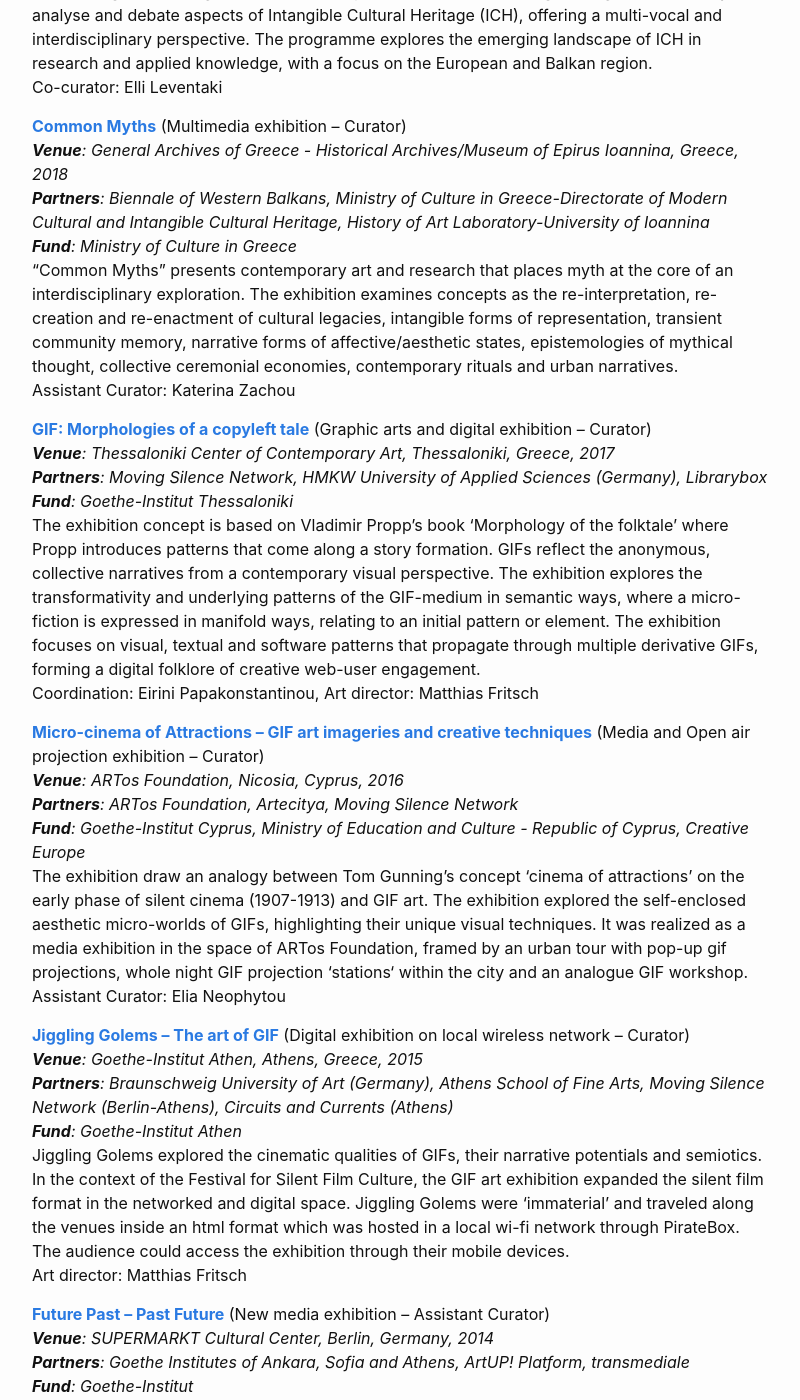
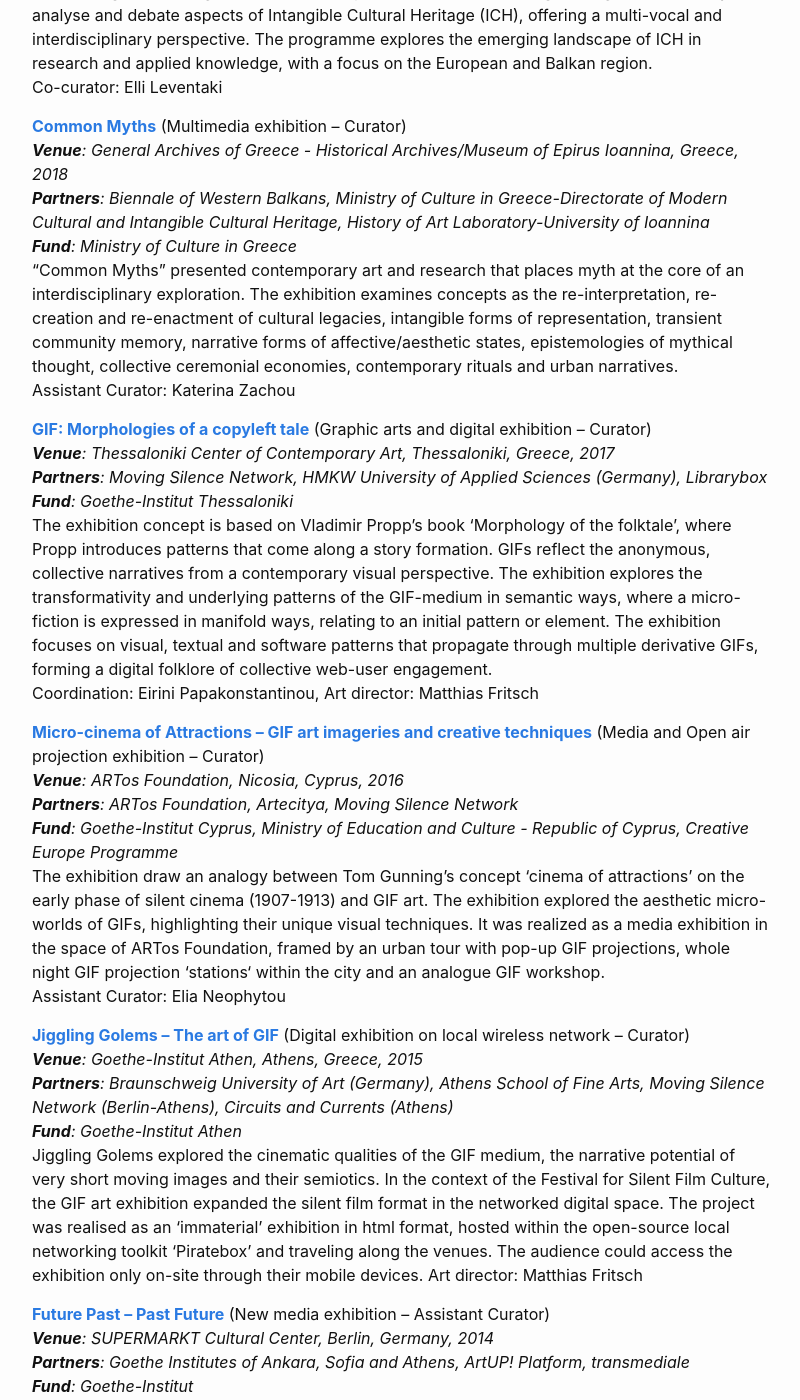
Before and after one commit to mziku/mziku.github.io, a Jekyll site: the page built from curatorial.md, in a window 1280 px wide and 1400 px high, scrolled down 688 px. Shown: the whole window, without its empty margins (238-1038 px from the left). Built offline with Jekyll 4.4.1, drawn with Linux system fonts in a browser that asks for light colours; some of the changed text lies outside the part shown.

Commit message:
Update curatorial.md

```diff
--- a/curatorial.md
+++ b/curatorial.md
@@ -15,7 +15,7 @@
 *__Venue__: Silversmithing Museum (Piraeus Bank Group Cultural Foundation), Greece, 2019*
 *__Partners__: Biennale of Western Balkans, ICOM-International Council of Museums, GLAM Hack, Balkans Beyond Borders, History of Art Laboratory-University of Ioannina*
 *__Fund__: Ministry of Culture in Greece*
-Part of the official ICOM programme for the International Museum Day's and its 2019 subject "Museums as cultural hubs: the future of tradition". A curated event with talks, workshop and screenings intended as a project on-the-go that will keep on exploring cultural heritage in relation to technology, communities and new media.
+Part of the official ICOM programme for the International Museum Day's and its 2019 subject "Museums as cultural hubs: the future of tradition". A curated event with presentations, screenings and a workshop on the creative reuses of digital cultural heritage intended as a project on-the-go that will keep on exploring cultural heritage in relation to technology, communities and new media.
 Co-curator: Elli Leventaki
 
 [**Intangible Meetings**](https://bowb.org/?p=6054) (International Conference – Organizer)
@@ -29,28 +29,28 @@
 *__Venue__: General Archives of Greece - Historical Archives/Museum of Epirus Ioannina, Greece, 2018*
 *__Partners__: Biennale of Western Balkans, Ministry of Culture in Greece-Directorate of Modern Cultural and Intangible Cultural Heritage, History of Art Laboratory-University of Ioannina*
 *__Fund__: Ministry of Culture in Greece*
-“Common Myths” presents contemporary art and research that places myth at the core of an interdisciplinary exploration. The exhibition examines concepts as the re-interpretation, re-creation and re-enactment of cultural legacies, intangible forms of representation, transient community memory, narrative forms of affective/aesthetic states, epistemologies of mythical thought, collective ceremonial economies, contemporary rituals and urban narratives.
+“Common Myths” presented contemporary art and research that places myth at the core of an interdisciplinary exploration. The exhibition examines concepts as the re-interpretation, re-creation and re-enactment of cultural legacies, intangible forms of representation, transient community memory, narrative forms of affective/aesthetic states, epistemologies of mythical thought, collective ceremonial economies, contemporary rituals and urban narratives.
 Assistant Curator: Katerina Zachou
 
 [**GIF: Morphologies of a copyleft tale**](https://www.cact.gr/en/news/movingsilence) (Graphic arts and digital exhibition – Curator)
 *__Venue__: Thessaloniki Center of Contemporary Art, Thessaloniki, Greece, 2017*
 *__Partners__: Moving Silence Network, HMKW University of Applied Sciences (Germany), Librarybox*
 *__Fund__: Goethe-Institut Thessaloniki*
-The exhibition concept is based on Vladimir Propp's book 'Morphology of the folktale' where Propp introduces patterns that come along a story formation. GIFs reflect the anonymous, collective narratives from a contemporary visual perspective. The exhibition explores the transformativity and underlying patterns of the GIF-medium in semantic ways, where a micro-fiction is expressed in manifold ways, relating to an initial pattern or element. The exhibition focuses on visual, textual and software patterns that propagate through multiple derivative GIFs, forming a digital folklore of creative web-user engagement.
+The exhibition concept is based on Vladimir Propp's book 'Morphology of the folktale', where Propp introduces patterns that come along a story formation. GIFs reflect the anonymous, collective narratives from a contemporary visual perspective. The exhibition explores the transformativity and underlying patterns of the GIF-medium in semantic ways, where a micro-fiction is expressed in manifold ways, relating to an initial pattern or element. The exhibition focuses on visual, textual and software patterns that propagate through multiple derivative GIFs, forming a digital folklore of collective web-user engagement.
 Coordination: Eirini Papakonstantinou, Art director: Matthias Fritsch
 
 [**Micro-cinema of Attractions – GIF art imageries and creative techniques**](https://artosfoundation.org/?project=con-temporary-urbanity) (Media and Open air projection exhibition – Curator)
 *__Venue__: ARTos Foundation, Nicosia, Cyprus, 2016*
 *__Partners__: ARTos Foundation, Artecitya, Moving Silence Network*
-*__Fund__: Goethe-Institut Cyprus, Ministry of Education and Culture - Republic of Cyprus, Creative Europe*
-The exhibition draw an analogy between Tom Gunning's concept 'cinema of attractions' on the early phase of silent cinema (1907-1913) and GIF art. The exhibition explored the self-enclosed aesthetic micro-worlds of GIFs, highlighting their unique visual techniques. It was realized as a media exhibition in the space of ARTos Foundation, framed by an urban tour with pop-up gif projections, whole night GIF projection ‘stations‘ within the city and an analogue GIF workshop.
+*__Fund__: Goethe-Institut Cyprus, Ministry of Education and Culture - Republic of Cyprus, Creative Europe Programme*
+The exhibition draw an analogy between Tom Gunning's concept 'cinema of attractions' on the early phase of silent cinema (1907-1913) and GIF art. The exhibition explored the aesthetic micro-worlds of GIFs, highlighting their unique visual techniques. It was realized as a media exhibition in the space of ARTos Foundation, framed by an urban tour with pop-up GIF projections, whole night GIF projection ‘stations‘ within the city and an analogue GIF workshop.
 Assistant Curator: Elia Neophytou
 
 [**Jiggling Golems – The art of GIF**](http://technoviking.tv/movingsilence.net/archiv/2015-athen/jiggling_golems-exhibition.html) (Digital exhibition on local wireless network – Curator)
 *__Venue__: Goethe-Institut Athen, Athens, Greece, 2015*
 *__Partners__: Braunschweig University of Art (Germany), Athens School of Fine Arts, Moving Silence Network (Berlin-Athens), Circuits and Currents (Athens)*
 *__Fund__: Goethe-Institut Athen*
-Jiggling Golems explored the cinematic qualities of GIFs, their narrative potentials and semiotics. In the context of the Festival for Silent Film Culture, the GIF art exhibition expanded the silent film format in the networked and digital space. Jiggling Golems were 'immaterial' and traveled along the venues inside an html format which was hosted in a local wi-fi network through PirateBox. The audience could access the exhibition through their mobile devices.
+Jiggling Golems explored the cinematic qualities of the GIF medium, the narrative potential of very short moving images and their semiotics. In the context of the Festival for Silent Film Culture, the GIF art exhibition expanded the silent film format in the networked digital space. The project was realised as an 'immaterial' exhibition in html format, hosted within the open-source local networking toolkit 'Piratebox' and traveling along the venues. The audience could access the exhibition only on-site through their mobile devices.
 Art director: Matthias Fritsch
 
 [**Future Past – Past Future**](https://transmediale.de/content/partner-exhibition-future-past-past-future) (New media exhibition – Assistant Curator)
```
Also changed, not shown: other parts of curatorial.md (+1 -1 lines).
